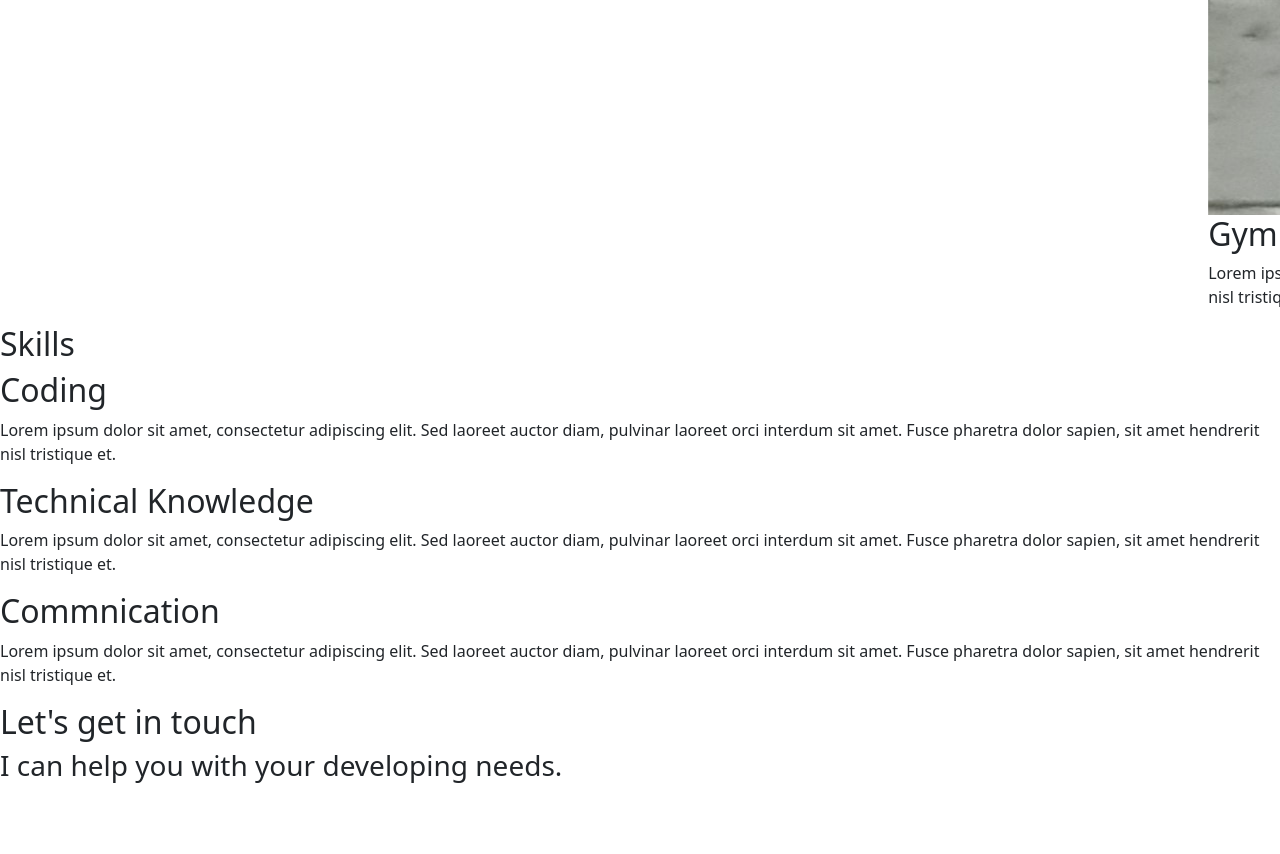
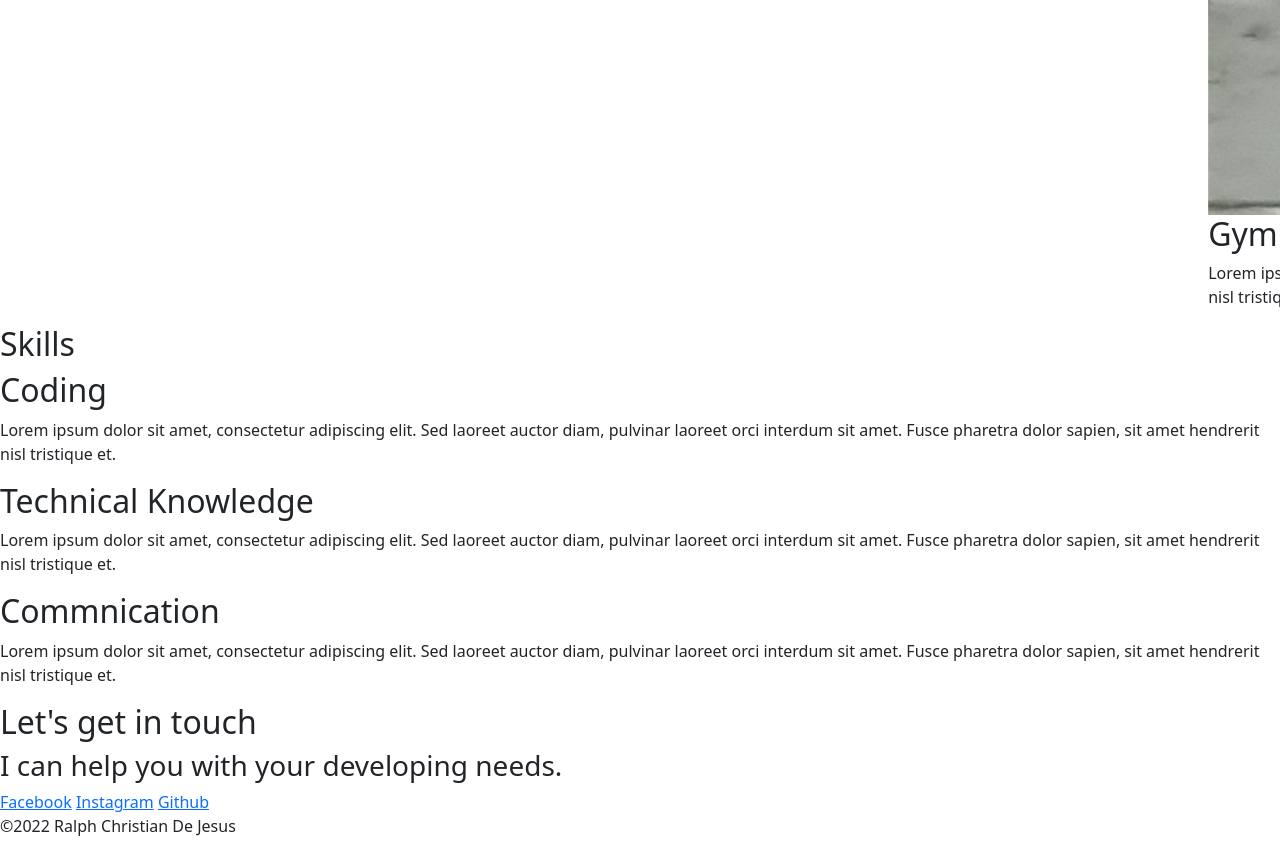
Before and after one commit to DJYanYan/Personal-Website, a plain HTML site: page index.html in a window 1280 px wide. Shown: the part 3784-4638 px from the top of the page. Before the commit the page ends 4574 px from the top, so only its background shows below. Drawn offline with nearby package versions, Linux system fonts and the light colour scheme.

Commit message:
Edited HTML

```diff
--- a/index.html
+++ b/index.html
@@ -137,6 +137,15 @@
     <h3>I can help you with your developing needs.</h3>
     <a href=""></a>
 
+    <!-- FOOTER -->
+
+    <div class="bottom">
+        <a class="footer-link" href="https://www.facebook.com/">Facebook</a>
+        <a class="footer-link" href="https://twitter.com/">Instagram</a>
+        <a class="footer-link" href="https://www.appbrewery.co/">Github</a>
+        <p class="copyright">©2022 Ralph Christian De Jesus</p>
+    </div>
+
 </body>
 
 </html>
```
